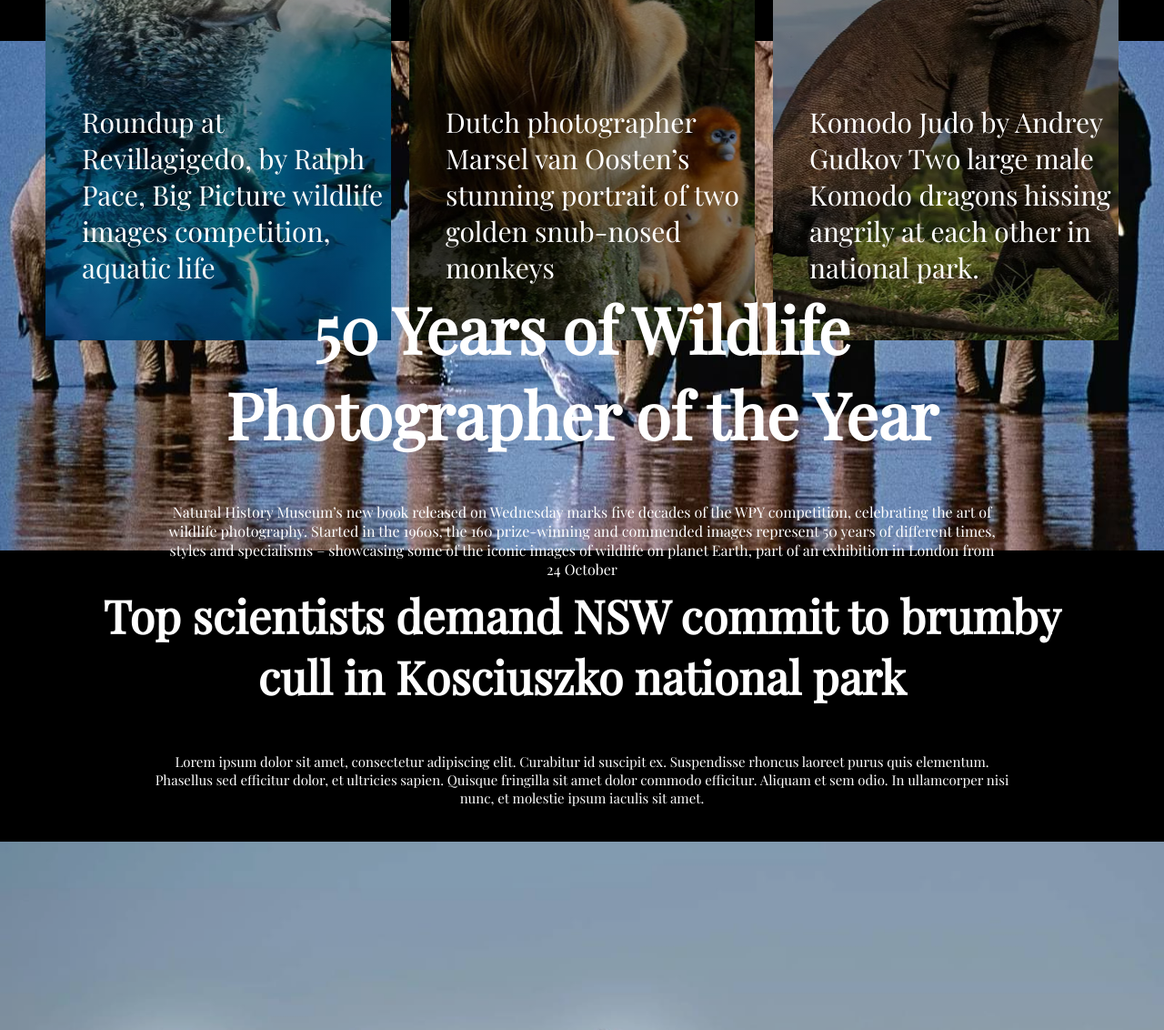
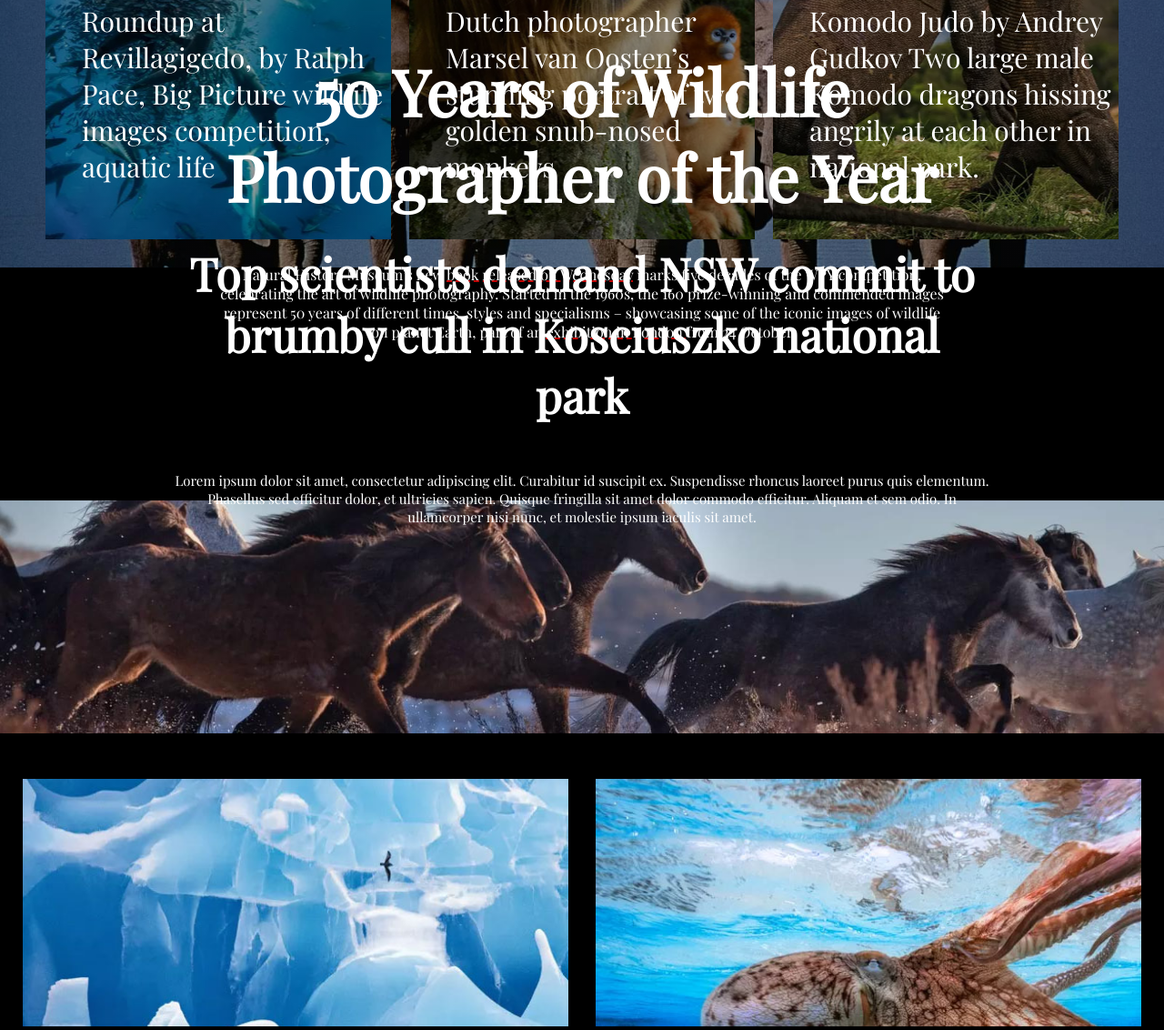
Before and after one commit to VallienneDiane/Dev_web-maquette-Wildlife, a plain HTML site: page index.html in a window 1280 px wide. Shown: the part 1090-2222 px from the top of the page at 91% size. Drawn offline with nearby package versions, Linux system fonts and the light colour scheme.

Commit message:
finitions

```diff
--- a/index.html
+++ b/index.html
@@ -28,9 +28,9 @@
 				<h1>The best of the <br> wildlife photography</h1>
 				<p>Winning images from national and international wildlife photography <br> competitions of the year </p>
 				<a href="https://www.comedywildlifephoto.com/gallery/finalists/2018_finalists.php">view more</a>
-		</div>
-		<div id = author>
-			<p>Photograph: Nick Blake/Underwater</p>
+				<div id = author>
+					<p>Photograph: Nick Blake/Underwater</p>
+				</div>
 		</div>
 		<div id=bloc2>
 			<h2>Explore the World</h2>
@@ -49,18 +49,16 @@
 		</div>
 		<div id = bloc3>
 			<h2>50 Years of Wildlife Photographer of the Year</h2>
-			<p>Natural History Museum’s new book released on Wednesday marks five decades of the WPY competition, celebrating the art of wildlife photography. Started in the 1960s, the 160 prize-winning and commended images represent 50 years of different times, styles and specialisms – showcasing some of the iconic images of wildlife on planet Earth, part of an exhibition in London from 24 October</p>
+			<p>Natural History Museum’s new <a>book released on Wednesday</a> marks five decades of the WPY competition, celebrating the art of wildlife photography. Started in the 1960s, the 160 prize-winning and commended images represent 50 years of different times, styles and specialisms – showcasing some of the iconic images of wildlife on planet Earth, part of an <a href="https://www.nhm.ac.uk/about-us/page-not-found.html">exhibition in London </a>from 24 October</p>
 		</div>
 		<div id = bloc4>
 			<h2>Top scientists demand NSW commit to brumby cull in Kosciuszko national park</h2>
 			<p>Lorem ipsum dolor sit amet, consectetur adipiscing elit. Curabitur id suscipit ex. Suspendisse rhoncus laoreet purus quis elementum. Phasellus sed efficitur dolor, et ultricies sapien. Quisque fringilla sit amet dolor commodo efficitur. Aliquam et sem odio. In ullamcorper nisi nunc, et molestie ipsum iaculis sit amet.</p>
 		</div>
-		<div id = horses>
-			<img src="./img/horses.jpeg" alt="horses">
-		</div>
+		<div id = horses></div>
 		<div id = bloc5>
-			<img src="./img/penguins.jpeg" alt="penguins">
-			<img src="./img/octopus.jpeg" alt="octopus">
+			<div id = penguins></div>
+			<div id= octopus></div>
 		</div>
 		<div id = bloc6>
 			<h2>Top 10 Wildlife Photographers To Watch</h2>
--- a/style.scss
+++ b/style.scss
@@ -62,22 +62,19 @@ main
 	background-color: rgb(0, 0, 0);
 }
 
-img{
-
-	filter: brightness(90%);
-}
-
-
 #bloc1
 {
 	display: flex;
 	flex-direction: column;
 	justify-content: center;
 	align-items: center;
-	height: 60vh;
+	background-color: blue;
+	height: 50vh;
 	width: 100%;
+	position: relative;
 	background: linear-gradient(rgba(0, 0, 0, 0.4), rgba(0, 0, 0, 0.4)), no-repeat url("./img/underwater.jpeg");
 	background-position: center;
+	background-size: cover;
 	h1{
 		text-align: center;
 		font-size: 70px;
@@ -98,18 +95,17 @@ img{
 	a:hover{
 		background-color: rgb(200, 200, 200);
 	}
+	#author{
+		position: absolute;
+		bottom: 50px;
+		right: 10%;
+		padding: 25px;
+		p {
+			font-size: 16px;
+		}
+	}
 }
 
-#author
-{
-	display: flex;
-	justify-content: flex-end;
-	align-items: flex-end;
-	background-color: rgb(0, 0, 0);
-	font-size: 16px;
-	padding-right: 60px;
-	padding-bottom: 10px;
-}
 
 #bloc2
 {
@@ -132,7 +128,7 @@ img{
 	#side3{
 		display: flex;
 		justify-content: center;
-		align-content: center;
+		align-items: center;
 		flex-direction: row;
 		width: 100%;
 	}
@@ -175,24 +171,29 @@ img{
 	display: flex;
 	flex-direction: column;
 	justify-content: center;
-	align-content: center;
-	height: 70vh;
+	align-items: center;
+	height: 45vh;
 	width: 100%;
-	background: black no-repeat url("./img/elephants.jpeg");
-	background-position: center;
+	background: linear-gradient(rgba(0, 0, 0, 0.4), rgba(0, 0, 0, 0.4)), black no-repeat url("./img/elephants.jpeg");
+	background-position: top;
+	background-size: cover;
 	h2{
 		text-align: center;
 		font-size: 70px;
-		padding-top: 300px;
-		margin-left: 180px;
-		margin-right: 180px;
+		padding-top: 200px;
+		width: 800px;
 	}
 	p{
+		height: 100px;
 		text-align: center;
 		font-size: 16px;
 		padding-top: 50px;
-		margin-left: 180px;
-		margin-right: 180px;
+		width: 800px;
+		a{
+			cursor: pointer;
+			padding-bottom: 5px;
+			text-decoration: underline dashed red;
+		}
 	}
 }
 
@@ -201,59 +202,70 @@ img{
 	display: flex;
 	flex-direction: column;
 	justify-content: center;
-	align-content: center;
-	height: 40vh;
+	align-items: center;
+	height: 32vh;
 	background-color: rgb(0, 0, 0);
 	h2{
 		text-align: center;
 		font-size: 50px;
-		margin-left: 100px;
-		margin-right: 100px;
+		width: 900px;
 	}
 	p{
 		text-align: center;
 		padding-top: 50px;
 		font-size: 15px;
-		margin-left: 170px;
-		margin-right: 170px;
+		width: 900px;
 	}
 }
 
-#horses img
+#horses
 {
-	width: 100%;
+	display: flex;
+	background: no-repeat url("./img/horses.jpeg");
+	background-size: cover;
+	background-position: center;
+	height: 32vh;
 }
 
 #bloc5
 {
 	display: flex;
-	height: 20vh;
+	width: 100%;
+	height: 34vh;
 	flex-direction: row;
 	justify-content: center;
 	align-content: center;
+	padding-top: 50px;
 	background-color: rgb(0, 0, 0);
-	img{
-		display: flex;
-		justify-content: space-around;
-		height: 350px;
-		margin: 20px;
+	#penguins{
+		width: 600px;
+		margin-right: 15px;
+		background: no-repeat url("./img/penguins.jpeg");
+		background-size: cover;
+	}
+	#octopus{
+		width: 600px;
+		margin-left: 15px;
+		background: no-repeat url("./img/octopus.jpeg");
+		background-size: cover;
 	}
 }
 
 #bloc7
 {
-	height: 20vh;
+	background-color: rgb(0, 0, 0);
+	height: 25vh;
 	display: flex;
 	flex-wrap: wrap;
 	justify-content: center;
 	align-content: center;
-	gap: 10px;
+	gap: 15px;
 	margin-right: 10px;
 	margin-left: 10px;
 	img{
-		width: 230px;
+		width: 270px;
 		display: flex;
-		height: 240px;
+		height: 280px;
 	}
 }
 
```
Also changed, not shown: style.css, 1 other file.
